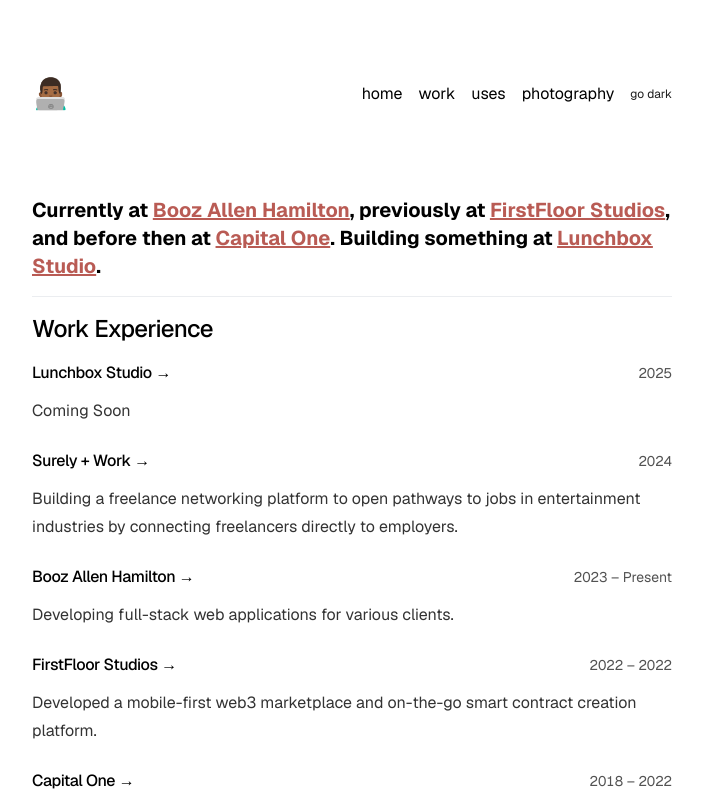
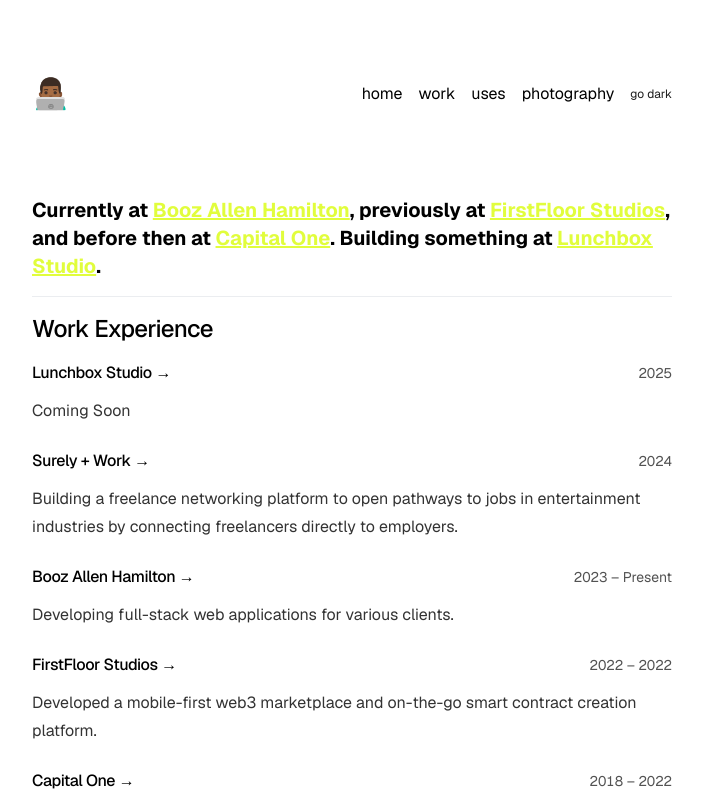
Before and after one commit to minchingtonak/am-works, a Next.js app: page /work in a window 1280 px wide. Shown: the top 800 px of the page, without its empty margins (288-991 px from the left). Built offline with nearby package versions, Linux system fonts and the light colour scheme.

Commit message:
add random color

```diff
--- a/app/global.css
+++ b/app/global.css
@@ -161,3 +161,7 @@ table {
     color: #fefefe;
   }
 }
+
+mark {
+  background-color: transparent;
+}
--- a/app/page.tsx
+++ b/app/page.tsx
@@ -1,15 +1,32 @@
 export default function Page() {
+  const color = generateRandomColor();
+
   return (
     <section>
       <div className='prose prose-neutral dark:prose-invert'>
         <p className='text-2xl font-bold tracking-tight'>
-          Hey, I'm <mark className='text-[#B95B54] bg-transparent'>Andrew</mark>{' '}
+          Hey, I'm{' '}
+          <mark
+            style={{
+              color,
+            }}
+          >
+            Andrew
+          </mark>{' '}
           &mdash; a{' '}
-          <mark className='text-[#B95B54] bg-transparent'>
+          <mark
+            style={{
+              color,
+            }}
+          >
             product-focused, fullstack software engineer
           </mark>{' '}
           and{' '}
-          <mark className='text-[#B95B54] bg-transparent'>
+          <mark
+            style={{
+              color,
+            }}
+          >
             chronic hobbyist
           </mark>{' '}
           based in Charlotte, North Carolina.
@@ -31,3 +48,12 @@ export default function Page() {
     </section>
   );
 }
+
+export const generateRandomColor = () => {
+  const color =
+    '#' +
+    Math.floor(Math.random() * 16777215)
+      .toString(16)
+      .padStart(6, '0');
+  return color;
+};
--- a/app/work/page.tsx
+++ b/app/work/page.tsx
@@ -1,9 +1,9 @@
+import { generateRandomColor } from 'app/page';
 import type { Metadata } from 'next';
 import { Jobs, Projects } from './experience-data';
-
 export const metadata: Metadata = {
   title: `Work`,
-  description: '',
+  description: 'A short history of my work experience and projects.',
 };
 
 export default function Work() {
@@ -11,11 +11,17 @@ export default function Work() {
     (b, a) => a.start - b.start
   );
 
+  const color = generateRandomColor();
+
   return (
     <section>
       <div className='text-xl font-bold'>
         Currently at{' '}
-        <mark className='text-[#B95B54] bg-transparent'>
+        <mark
+          style={{
+            color,
+          }}
+        >
           <a
             href='https://boozallen.com/'
             target='_blank'
@@ -25,7 +31,11 @@ export default function Work() {
           </a>
         </mark>
         , previously at{' '}
-        <mark className='text-[#B95B54] bg-transparent'>
+        <mark
+          style={{
+            color,
+          }}
+        >
           <a
             href='https://twitter.com/firstfloorapp'
             target='_blank'
@@ -35,7 +45,11 @@ export default function Work() {
           </a>
         </mark>
         , and before then at{' '}
-        <mark className='text-[#B95B54] bg-transparent'>
+        <mark
+          style={{
+            color,
+          }}
+        >
           <a
             href='https://capitalone.com/'
             target='_blank'
@@ -45,7 +59,11 @@ export default function Work() {
           </a>
         </mark>
         . Building something at{' '}
-        <mark className='text-[#B95B54] bg-transparent'>
+        <mark
+          style={{
+            color,
+          }}
+        >
           <a
             href='https://lunchbox.studio/'
             target='_blank'
```
